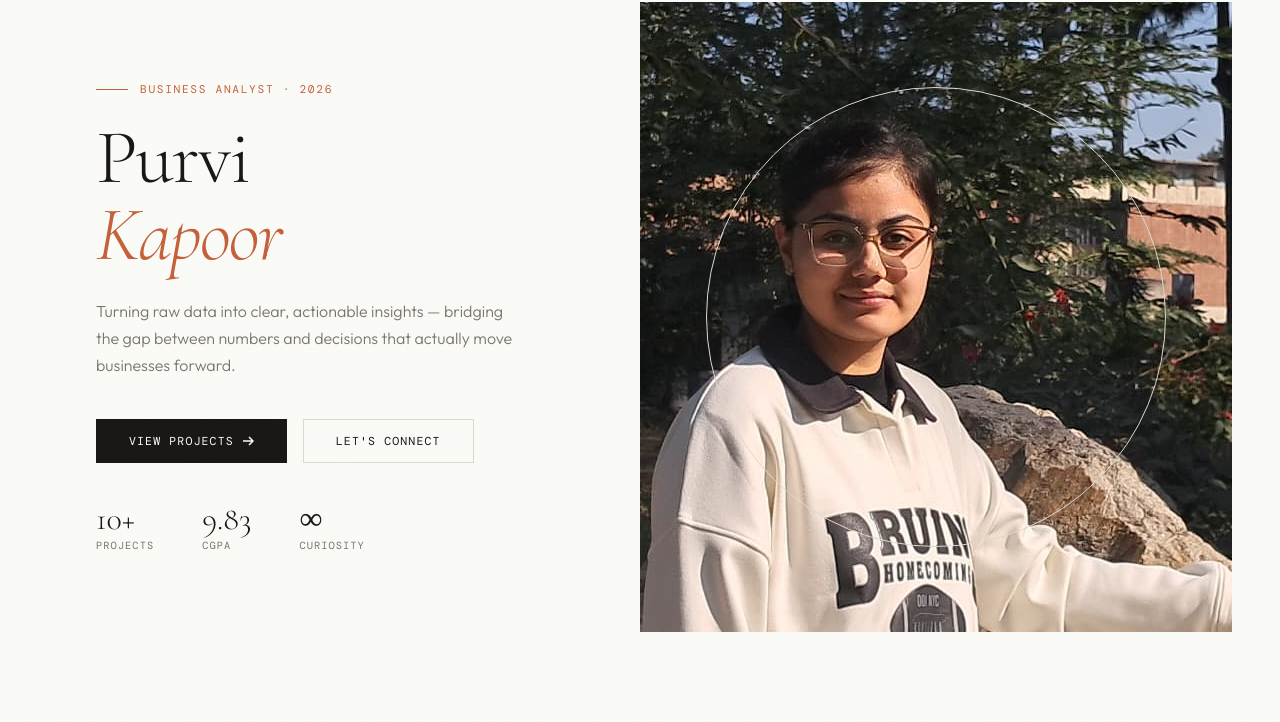
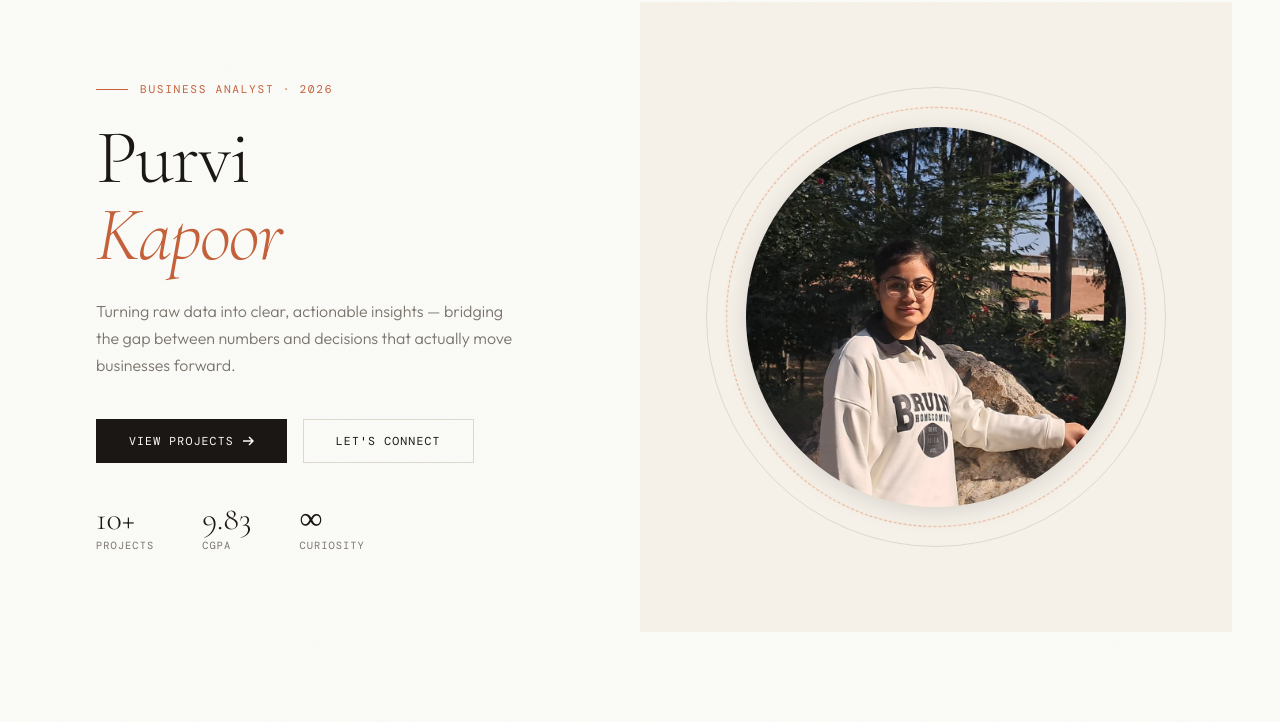
Before and after one commit to PurviKapoor/PurviKapoor.github.io, a plain HTML site: page index.html in a window 1280 px wide. Shown: the part 78-800 px from the top of the page. Drawn offline with nearby package versions, Linux system fonts and the light colour scheme; a web font is replaced by a local one.

Commit message:
Update hero image styling for improved appearance

```diff
--- a/index.html
+++ b/index.html
@@ -945,8 +945,8 @@
   </div>
   <div class="hero-right">
     <div class="hero-visual">
-      <div class="hero-circle" style="border-radius: 100rem;">
-        <img src="./me.jpeg" alt="Walmart" style="border-radius: 100rem; object-fit:contain; filter: drop-shadow(0 4px 12px rgba(0,0,0,0.12));">
+      <div class="hero-circle">
+        <img src="./me.jpeg" alt="Purvi Kapoor" style="width: 100%; height: 100%; border-radius: 50%; object-fit: cover; filter: drop-shadow(0 4px 12px rgba(0,0,0,0.12));">
       </div>
     </div>
   </div>
```
